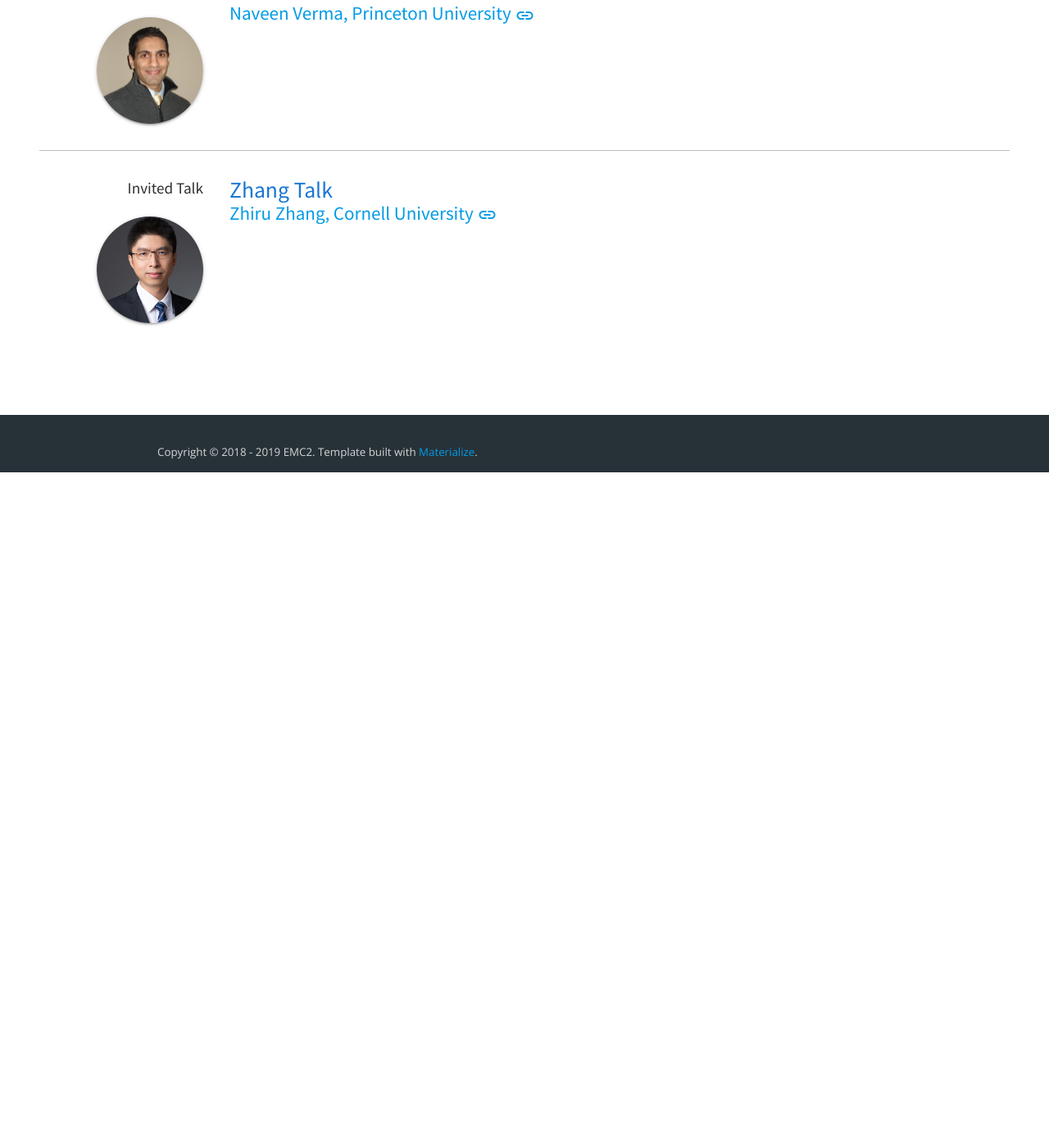
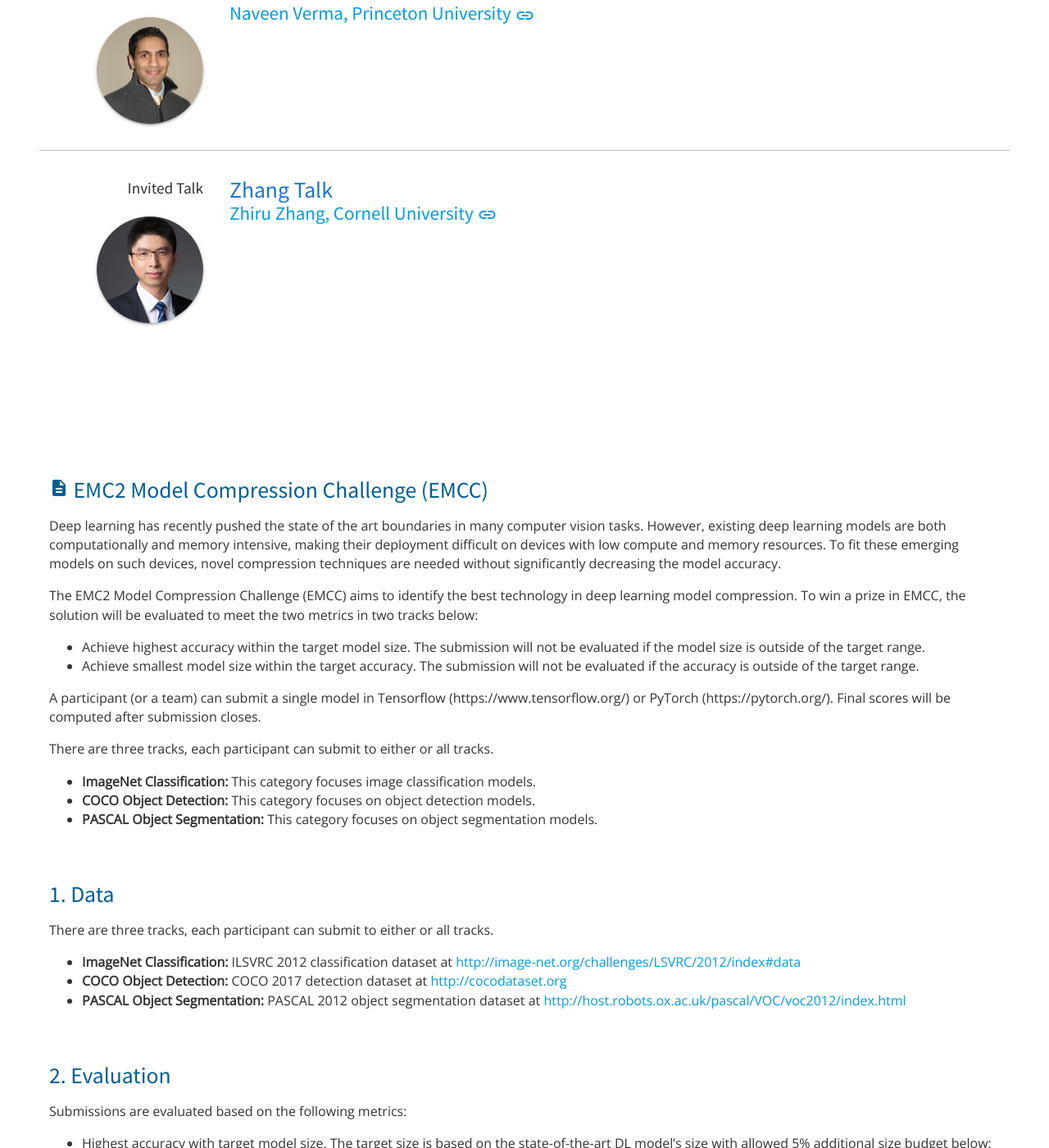
Before and after one commit to mgoldfar/emc2-web, a Jekyll site: the page built from _editions/5-neurips-19.html, in a window 1280 px wide and 1400 px high, scrolled down 1604 px. Shown: the whole window at 82% size. Built offline with Jekyll 4.4.1, drawn with Linux system fonts in a browser that asks for light colours; before the commit the page ends 2180 px from its top, so only the background shows below that; some of the changed text lies outside the part shown.

Commit message:
Added EMCC details.

```diff
--- /dev/null
+++ b/_includes/emcc.html
@@ -0,0 +1,83 @@
+<div class="row">
+  <div class="col s12">
+      <h3 class="header"><i class="material-icons">description</i> EMC2 Model Compression Challenge (EMCC)</h3>
+      <p>
+        Deep learning has recently pushed the state of the art boundaries in many computer vision tasks. However, existing deep learning models are both computationally and memory intensive, making their deployment difficult on devices with low compute and memory resources. To fit these emerging models on such devices, novel compression techniques are needed without significantly decreasing the model accuracy.
+      </p>
+      <p>The EMC2 Model Compression Challenge (EMCC) aims to identify the best technology in deep learning model compression. To win a prize in EMCC, the solution will be evaluated to meet the two metrics in two tracks below:</p>
+      <ul class="browser-default list">
+      <li>Achieve highest accuracy within the target model size. The submission will not be evaluated if the model size is outside of the target range.</li>
+      <li>Achieve smallest model size within the target accuracy. The submission will not be evaluated if the accuracy is outside of the target range.</li>
+      </ul>
+      <p>
+          A participant (or a team) can submit a single model in Tensorflow (https://www.tensorflow.org/) or PyTorch (https://pytorch.org/).  Final scores will be computed after submission closes.
+      </p>
+      <p>There are three tracks, each participant can submit to either or all tracks.</p>
+       <ul class="browser-default list">
+           <li><strong>ImageNet Classification:</strong> This category focuses image classification models. </li>
+           <li><strong>COCO Object Detection:</strong> This category focuses on object detection models.</li>
+           <li><strong>PASCAL Object Segmentation:</strong>  This category focuses on object segmentation models.</li>
+       </ul>
+  </div>
+</div>
+<div class="row">
+  <div class="col s12">
+      <h3 class="header">1. Data</h3>
+      <p>There are three tracks, each participant can submit to either or all tracks.</p>
+       <ul class="browser-default list">
+           <li><strong>ImageNet Classification:</strong> ILSVRC 2012 classification dataset at <a href="http://image-net.org/challenges/LSVRC/2012/index#data" target="_blank">http://image-net.org/challenges/LSVRC/2012/index#data</a> </li>
+           <li><strong>COCO Object Detection:</strong> COCO 2017 detection dataset at <a href="http://cocodataset.org" target="_blank">http://cocodataset.org</a></li>
+           <li><strong>PASCAL Object Segmentation:</strong> PASCAL 2012 object segmentation dataset at <a href="http://host.robots.ox.ac.uk/pascal/VOC/voc2012/index.html" target="_blank">http://host.robots.ox.ac.uk/pascal/VOC/voc2012/index.html</a></li>
+       </ul>
+  </div>
+</div>
+
+<div class="row">
+  <div class="col s12">
+      <h3 class="header">2. Evaluation</h3>
+      <p>Submissions are evaluated based on the following metrics:</p>
+       <ul class="browser-default list">
+           <li>Highest accuracy with target model size. The target size is based on the state-of-the-art DL model’s size with allowed 5% additional size budget below:
+               <ul class="browser-default list">
+                   <li>ImageNet 2012 Classification: Top-1 accuracy for image classification under a targeted model size (3.5M Bytes). 3.5M is estimated from 8-bit quantized MobilenetV2 model.</li>
+                   <li>COCO 2017 Object Detection: COCO metrics, and the target model size is 6.2M Bytes, which is estimated from 8-bit quantized MobileNetV2-SSD model.</li>
+                   <li>PASCAL 2012 Object Segmentation: mIOU, and the target model size is 2.1M Bytes, which is based on 8-bit quantized MobileNetV2-DeepLab model.</li>
+               </ul>
+           </li>
+
+           <li>Smallest model size with target accuracy. The target accuracy is based on the state-of-the-art DL model’s accuracy with allowed 5% additional accuracy budget below:
+             <ul class="browser-default list">
+                   <li>ImageNet 2012 Classification: Smallest mode size with target Top-1 accuracy (70%). 3.5M is estimated from 8-bit quantized MobilenetV2 model.</li>
+                   <li>COCO 2017 Object Detection: Smallest mode size with target mAP is 26% (COCO metrics), which is estimated from 8-bit quantized MobileNetV2-SSD model.</li>
+                   <li>PASCAL 2012 Object Segmentation: Smallest model size with target mIOU 70%, which is based on 8-bit quantized MobileNetV2-DeepLab model.</li>
+               </ul>
+           </li>
+       </ul>
+  </div>
+</div>
+
+
+<div class="row">
+  <div class="col s12">
+      <h3 class="header">3. Benchmark Environment and Input</h3>
+      <p>The submissions will be interpreted using the Tensorflow 1.14.0 or PyTorch 1.1.0. The input is ImageNet/COCO/PASCAL images.</p>
+  </div>
+</div>
+
+<div class="row">
+  <div class="col s12">
+      <h3 class="header">4. Output and Model Conversion</h3>
+      <ul class="browser-default list">
+           <li><strong>ImageNet Classification:</strong> The output must be a tensor encoding probabilities of the 1000 classes. (Labels are avaialble <a href="http://www.image-net.org/challenges/LSVRC/2012/nnoupb/ILSVRC2012_devkit_t12.tar.gz" target="_blank">here</a>.</li>
+           <li><strong>COCO Object Detection:</strong> The output must be the bounding box and probabilities of the 80 classes.</li>
+           <li><strong>PASCAL Object Segmentation:</strong>The output must be the segmentation mask.</li>
+       </ul>
+  </div>
+</div>
+
+<div class="row">
+  <div class="col s12">
+      <h3 class="header">5. Timeline and Submission</h3>
+        <p>Please see the <a href="/submission">submision page</a> for dates and details.</p>
+  </div>
+</div>
--- a/_layouts/edition-page.html
+++ b/_layouts/edition-page.html
@@ -152,6 +152,10 @@
         </div>
         {% endfor %}
     </div>
+
+    <div id="tab_emcc" class="program-container">
+        {% include emcc.html %}
+    </div>
 </main>
 
 {% include footer.html %}
```
